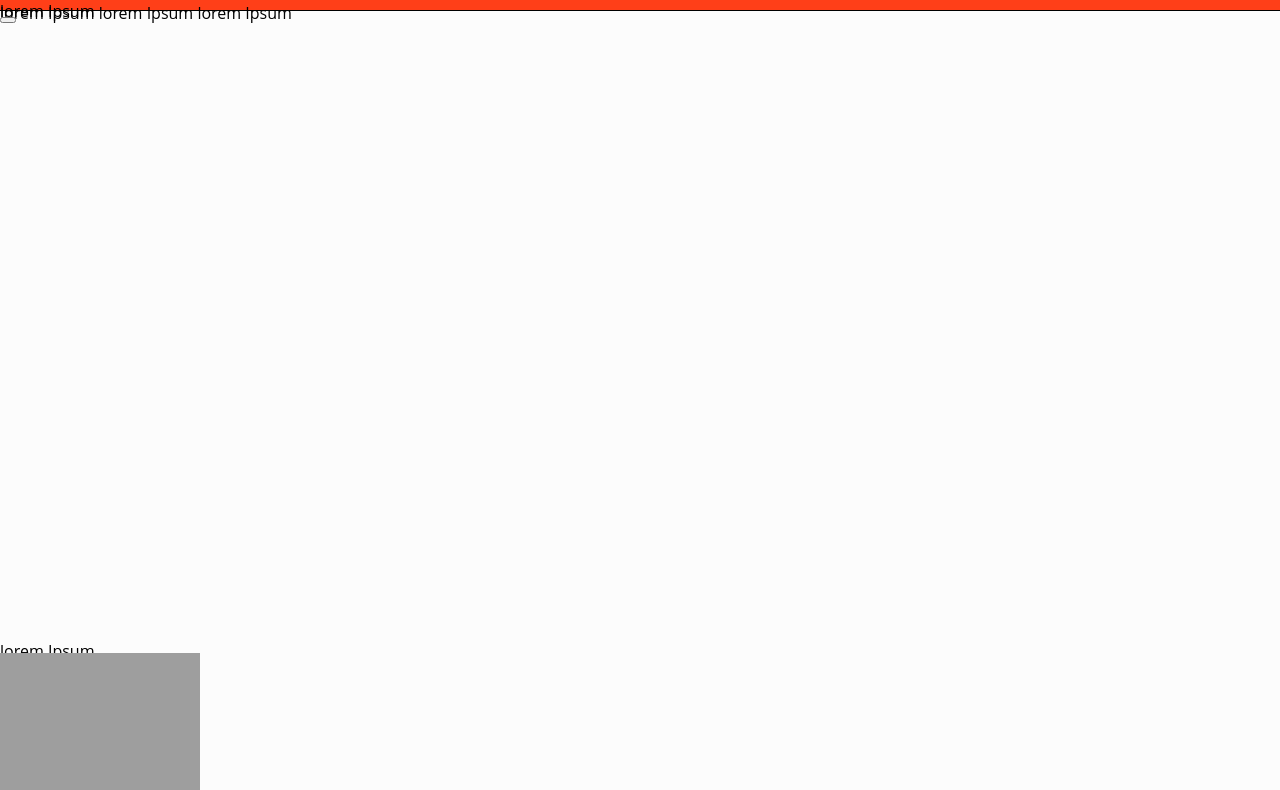
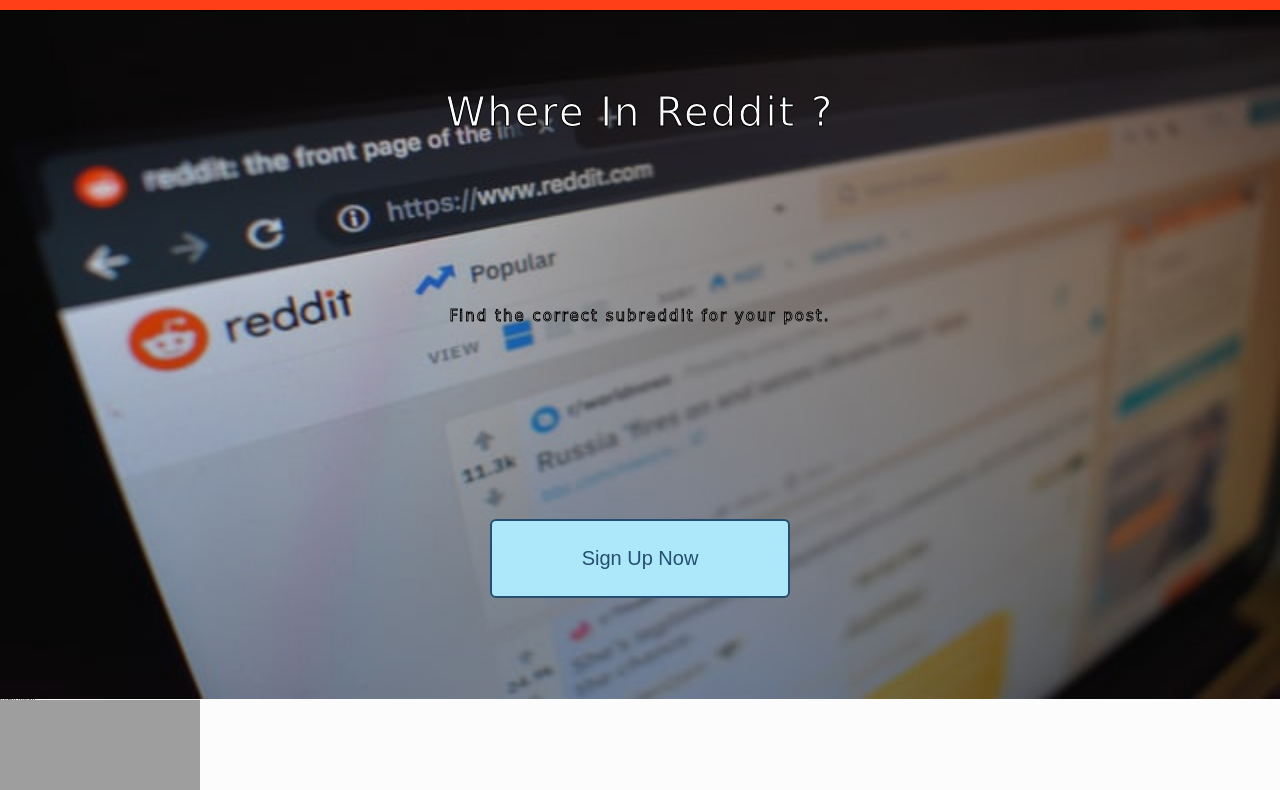
Before and after one commit to BW-Post-Here-01/UI, a plain HTML site: page index.html in a window 1280 px wide. Shown: the part 287-1077 px from the top of the page. Drawn offline with Linux system fonts and the light colour scheme; grey boxes are pictures that could not be loaded; a web font is replaced by a local one.

Commit message:
header done

```diff
--- a/index.html
+++ b/index.html
@@ -17,9 +17,10 @@
             </div>
         </nav>
         <div class="banner">
-        <h1>lorem Ipsum</h1>
-        <h2>lorem Ipsum lorem Ipsum lorem Ipsum</h2>
-        <button class="singUp"></button>
+        <h1>Where In Reddit ?</h1>
+        <!-- <h1> In Reddit ?</h1> -->
+        <h2>Find the correct subreddit for your post.</h2>
+        <button class="regis">Sign Up Now</button>
         </div>
     </header>
     <section class="WhatItDoes">
--- a/less/index/header.less
+++ b/less/index/header.less
@@ -1,4 +1,4 @@
-header nav{
+nav{
     padding: 2%;
     width: 100%;
     background-color: @redditOrange;
@@ -11,24 +11,50 @@ header nav{
         width: 30%;
         margin: 3% 1% 3% 6%;
          .logIn{
-            .stybtn(@bordcol:@otherBackCo; @bordrad:6px; @bgrcol:@redditBlue; @otherBackCo; @txdec:none; @pad:2% 4%; @f-size:1.6rem; @txtali: center);
+            .stybtn(@bordcol:@otherBackCo; @bordrad:6px; @bgrcol:@redditBlue; @otherBackCo; @txdec:none; @pad:2% 4%; @f-size:2rem; @txtali: center);
             width: 100%;
         }
         .regis{
-            .stybtn(@bordcol:@otherBackCo; @bordrad:6px; @bgrcol:@redditBlue; @otherBackCo; @txdec:none; @pad:2% 4%; @f-size:1.6rem; @txtali: center);
+            .stybtn(@bordcol:@otherBackCo; @bordrad:6px; @bgrcol:@redditBlue; @otherBackCo; @txdec:none; @pad:2% 4%; @f-size:2rem; @txtali: center);
             width: 100%;
             margin-bottom: 5%;
         }
     }
     p{
         font-family: @tittle;
-        font-size: 90%;
+        font-size: 1.99rem;
         width: 44%;
         margin-block-start: 12%;
     }
 }
-header .banner{
+.banner{
     width: 100%;
-    height: 80vh;
-    background-image: url("static\img\Banner\banner640x427.jpg");
+    height: 86vh;
+    background-image: url('/static/img/Banner/banner640x427.jpg');
+    background-repeat: no-repeat;
+    background-size: 100% 100%;
+    .flexit(column, nowrap, space-around, center);
+    h1{
+        font-family: @tittle;
+        font-size: 4rem;
+        color: @backCo;
+        letter-spacing: .2rem;
+        -webkit-text-stroke-width: .1rem;
+        -webkit-text-stroke-color: black;
+    }
+    h2{
+        font-family: @tittle;
+        font-size: 1.5rem;
+        color: @backCo;
+        letter-spacing: .2rem;
+        -webkit-text-stroke-width: .1rem;
+        -webkit-text-stroke-color: black;
+    }
+    .regis{
+
+        .stybtn(@bordcol:@otherBackCo; @bordrad:6px; @bgrcol:@redditBlue; @otherBackCo; @txdec:none; @pad:2% 4%; @f-size:2rem; @txtali: center);
+        width: 30rem;
+
+    }
+
 }
--- a/less/reset.less
+++ b/less/reset.less
@@ -14,8 +14,8 @@ time, mark, audio, video {
 	margin: 0;
 	padding: 0;
 	border: 0;
+	font: inherit;
 	font-size: 62.5%;
-	font: inherit;
 	vertical-align: baseline;
 	box-sizing: border-box;
 }
```
Also changed, not shown: css/index/index.css.
